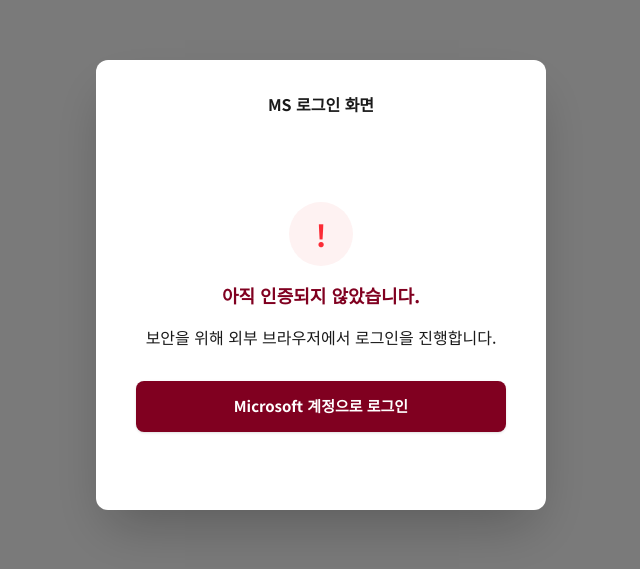
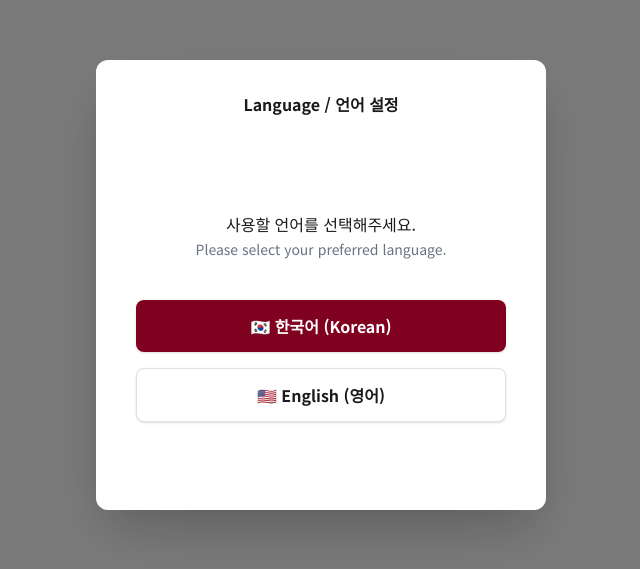
Before and after one commit to lifeiscabaret/BYBAEK-Frontend, a Next.js app: page /login in a window 1280 px wide. Shown: the part 115-684 px from the top of the page, without its empty margins (319-959 px from the left). Built offline with nearby package versions, Linux system fonts and the light colour scheme; no server answers.

Commit message:
[FIX] Fix language settings not applying

```diff
--- a/src/app/login/page.tsx
+++ b/src/app/login/page.tsx
@@ -7,7 +7,8 @@
 import apiClient from '@/api/index';
 import Image from 'next/image';
 
-type LoginStep = 'MS_LOGIN' | 'ONEDRIVE_QR' | 'INSTA_LOGIN';
+// 🚨 [수정] LANGUAGE_SELECT 단계 추가
+type LoginStep = 'LANGUAGE_SELECT' | 'MS_LOGIN' | 'ONEDRIVE_QR' | 'INSTA_LOGIN';
 type LoginStatus = 'IDLE' | 'IN_PROGRESS' | 'COMPLETED';
 
 export default function LoginScreen() {
@@ -19,15 +20,23 @@
   const searchParams = new URLSearchParams(window.location.search);
   const isFromSidebar = searchParams.get('from') === 'sidebar';
 
-  const [step, setStep] = useState<LoginStep>('MS_LOGIN');
+  // 🚨 [수정] 초기 단계를 언어 선택으로 변경
+  const [step, setStep] = useState<LoginStep>('LANGUAGE_SELECT');
   const [msLoginStatus, setMsLoginStatus] = useState<LoginStatus>('IDLE');
   const [instaLoginStatus, setInstaLoginStatus] = useState<LoginStatus>('IDLE');
 
-  // 🚨 [추가] 커스텀 알림창 상태 관리
   const [alertData, setAlertData] = useState<{isOpen: boolean; message: string; onConfirm?: () => void}>({
     isOpen: false,
     message: ''
   });
+
+  // 🚨 [추가] 페이지 로드 시 이미 언어가 설정되어 있다면 언어 선택 단계를 건너뛰고 MS_LOGIN으로 이동
+  useEffect(() => {
+    const savedLanguage = localStorage.getItem('language');
+    if (savedLanguage) {
+      setStep('MS_LOGIN');
+    }
+  }, []);
 
   // 팝업 인증 메시지 수신
   useEffect(() => {
@@ -35,8 +44,6 @@
       if (event.data === 'MS_LOGIN_SUCCESS') {
         try {
           const response = await apiClient.get('/auth/me');
-
-          // axios는 응답 데이터가 .data 안에 담깁니다.
           const { shop_id } = response.data;
 
           if (shop_id) {
@@ -73,6 +80,14 @@
     // eslint-disable-next-line react-hooks/exhaustive-deps
   }, [instaLoginStatus]);
 
+  // 🚨 [추가] 언어 선택 처리 함수
+  const handleLanguageSelect = (lang: 'ko' | 'en') => {
+    localStorage.setItem('language', lang);
+    // 선택한 언어가 즉시 다국어 훅 전체에 적용되도록 페이지를 새로고침 합니다.
+    // 새로고침 되면 위쪽의 useEffect가 언어를 감지해서 자동으로 MS_LOGIN 단계로 넘겨줍니다!
+    window.location.reload();
+  };
+
   const handleMsLoginClick = () => {
     setMsLoginStatus('IN_PROGRESS');
     const currentOrigin = window.location.origin;
@@ -100,14 +115,13 @@
     }
   };
 
-  // 🚨 [수정] 하드코딩된 한국어 대신 다국어 번역(t.login.onedrive_alert) 적용!
   const handleOneDriveNextClick = () => {
     setAlertData({
       isOpen: true,
       message: t.login.onedrive_alert,
       onConfirm: () => {
-        setAlertData({ isOpen: false, message: '' }); // 알림창 닫기
-        setStep('INSTA_LOGIN'); // 인스타 단계로 이동!
+        setAlertData({ isOpen: false, message: '' });
+        setStep('INSTA_LOGIN');
       }
     });
   };
@@ -128,6 +142,30 @@
   return (
     <>
       <div className="min-h-screen flex items-center justify-center bg-[#F5F5F5]">
+
+        {/* 🚨 [추가] 0. 언어 선택 단계 (최초 접속 시에만 보임) */}
+        {step === 'LANGUAGE_SELECT' && renderModalContainer(
+          "Language / 언어 설정",
+          <div className="flex flex-col items-center w-full px-4 gap-4">
+            <p className="text-body text-text-primary text-center mb-6">
+              사용할 언어를 선택해주세요.<br/>
+              <span className="text-sm text-gray-500">Please select your preferred language.</span>
+            </p>
+
+            <button
+              onClick={() => handleLanguageSelect('ko')}
+              className="w-full bg-accent py-[14px] rounded-lg shadow-sm text-text-inverse font-bold text-[16px] hover:bg-accent-dark transition-colors cursor-pointer focus:outline-none"
+            >
+              🇰🇷 한국어 (Korean)
+            </button>
+            <button
+              onClick={() => handleLanguageSelect('en')}
+              className="w-full bg-white border border-border py-[14px] rounded-lg shadow-sm text-text-primary font-bold text-[16px] hover:bg-gray-50 transition-colors cursor-pointer focus:outline-none"
+            >
+              🇺🇸 English (영어)
+            </button>
+          </div>
+        )}
 
         {/* 1. MS 로그인 단계 */}
         {step === 'MS_LOGIN' && renderModalContainer(
@@ -186,17 +224,15 @@
             {t.login.onedrive_desc3_1}<br /> {t.login.onedrive_desc3_2}
           </p>
 
-          {/* 🚨 [수정] 회색 박스를 지우고 실제 QR 코드 이미지로 교체! */}
           <div className="relative w-[150px] h-[150px] mt-6 mb-8 border border-border rounded-lg overflow-hidden shadow-sm">
             <Image
               src="/images/QRcode.png"
               alt="OneDrive QR Code"
               fill
-              className="object-contain p-2" // 큐알 코드가 너무 꽉 차지 않게 여백(p-2)을 살짝 줬습니다.
+              className="object-contain p-2"
             />
           </div>
 
-          {/* 🚨 기존에 바로 넘어가던 onClick을 handleOneDriveNextClick으로 교체! */}
           <button
             onClick={handleOneDriveNextClick}
             className="w-full bg-accent py-[14px] rounded-lg shadow-sm text-text-inverse font-bold text-[15px] hover:bg-accent-dark transition-colors cursor-pointer focus:outline-none"
--- a/src/app/preview/page.tsx
+++ b/src/app/preview/page.tsx
@@ -24,9 +24,7 @@
 
   const { t } = useTranslation();
 
-  const [messages, setMessages] = useState<ChatMessage[]>([
-    { id: '1', sender: 'ai', text: t.preview.greeting },
-  ]);
+  const [messages, setMessages] = useState<ChatMessage[]>([]);
   const [inputText, setInputText] = useState('');
   const [isLoading, setIsLoading] = useState(false);
 
@@ -57,15 +55,14 @@
   );
 
   useEffect(() => {
-    if (
-      generatedCaption ===
-        "여기에 AI가 작성한 최종 캡션과 해시태그가 표시됩니다." ||
-      generatedCaption ===
-        "The final caption and hashtags generated by AI will be displayed here."
-    ) {
-      setGeneratedCaption(t.preview.default_caption);
-    }
-  }, [t, generatedCaption]);
+    // 채팅방 첫 인사말 초기화
+    setMessages([
+      { id: '1', sender: 'ai', text: t.preview.greeting }
+    ]);
+
+    // 우측 캡션 기본값도 번역된 텍스트로 초기화
+    setGeneratedCaption(t.preview.default_caption);
+  }, [t]);
 
   useEffect(() => {
     const el = rightTextareaRef.current;
--- a/src/utils/constants/OnboardingData.ts
+++ b/src/utils/constants/OnboardingData.ts
@@ -13,7 +13,6 @@
   placeholder?: string;
 }
 
-// 🚨 [다국어 적용] 고정 배열을 '언어'를 파라미터로 받는 함수로 변경!
 export const getOnboardingQuestions = (lang: string): SurveyQuestion[] => {
   const isEn = lang === 'en';
 
@@ -95,16 +94,11 @@
       id: 12, category: 'APP', type: 'TEXT',
       question: isEn ? 'Please enter the email address to receive notifications' : '알람을 받을 메일 주소를 입력해주세요',
       placeholder: isEn ? 'Ex: example@gmail.com' : '예: example@gmail.com'
-    },
-    {
-      id: 14, category: 'APP', type: 'SELECT',
-      question: isEn ? 'Select the language to use' : '사용하는 언어를 고르세요',
-      options: ['한국어', 'English']
     }
+    // 🚨 [삭제됨] id: 14 언어 선택 문항 제거
   ];
 };
 
-// 🚨 [다국어 적용] DB 맵핑 함수도 현재 언어(lang)를 파라미터로 받아서 번역된 옵션과 매칭시킵니다.
 export const mapDBToSurveyAnswers = (data: any, lang: string): Record<number, any> => {
   if (!data) return {};
   const isEn = lang === 'en';
@@ -120,7 +114,6 @@
     8: data.rag_reference || '',
     9: data.city || '',
 
-    // DB의 'Y', 'N' 값을 현재 언어의 객관식 옵션 텍스트로 변환
     11: data.insta_auto_upload_yn === 'Y' ? (isEn ? 'Yes (Recommended)' : '예 (추천)') : (isEn ? 'No' : '아니오'),
     12: data.owner_email || '',
     13: {
@@ -128,8 +121,7 @@
       amPm: data.insta_upload_time ? data.insta_upload_time.split(' ')[1] : 'AM',
       hour: data.insta_upload_time ? data.insta_upload_time.split(' ')[0].split(':')[0] : '10',
       minute: data.insta_upload_time ? data.insta_upload_time.split(' ')[0].split(':')[1] : '30'
-    },
-    // 언어 설정 초기값
-    14: data.language === 'en' ? 'English' : '한국어'
+    }
+    // 🚨 [삭제됨] 14번 맵핑 로직 제거
   };
 };
```
Also changed, not shown: src/app/setting/page.tsx (+16 -23 lines).
